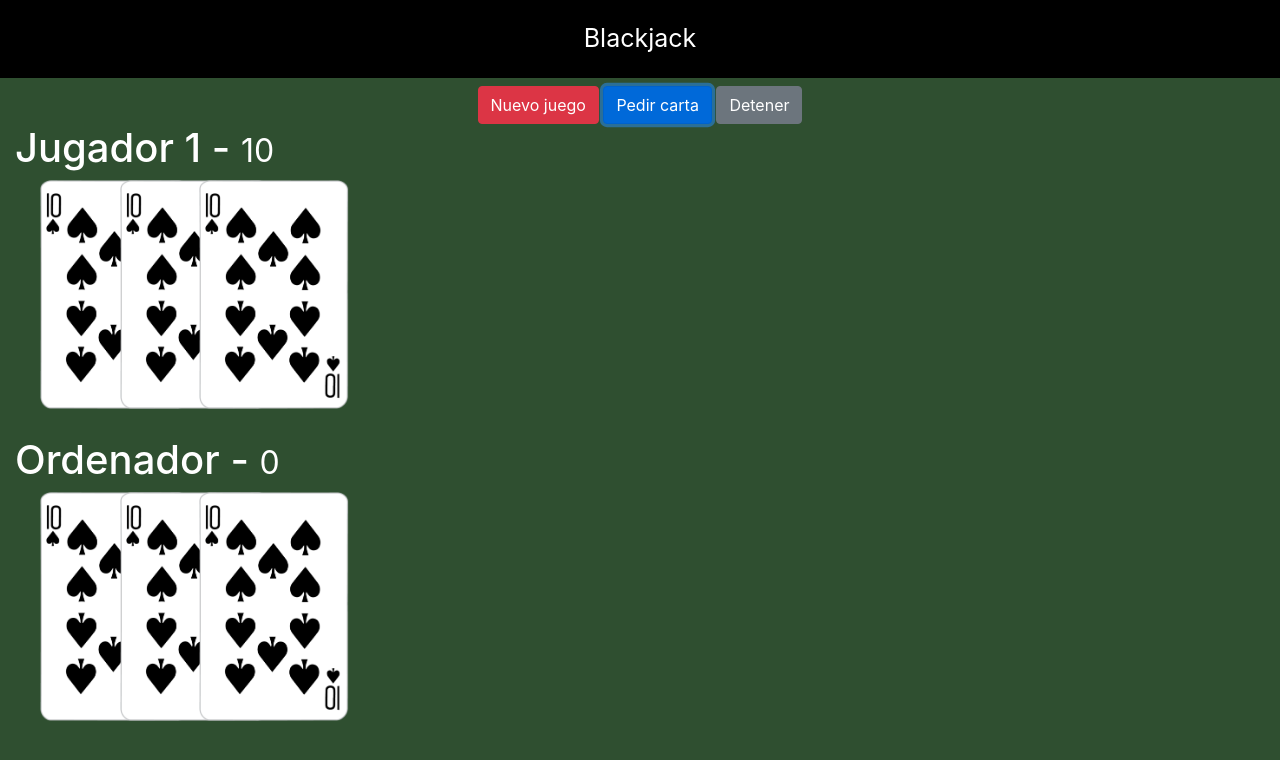
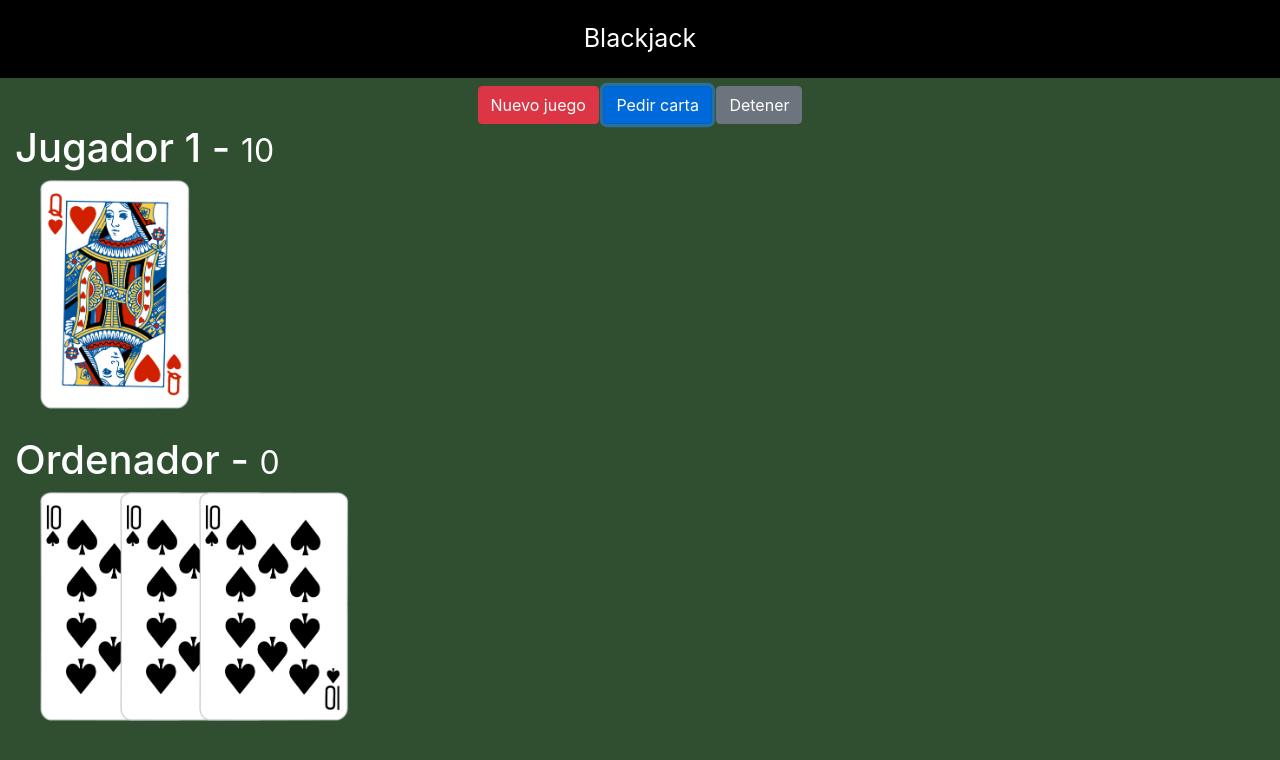
Before and after one commit to ferjavi40/Blackjack-Game, a plain HTML site: page index.html in a window 1280 px wide. Both pictures are taken after a click on the button "Pedir carta". Drawn offline with nearby package versions, Linux system fonts and the light colour scheme.

Commit message:
Feature: Logica de azaaar hecha

```diff
--- a/assets/js/juego.js
+++ b/assets/js/juego.js
@@ -14,7 +14,8 @@ let puntosOrdenador = 0;
 
 //referencias html
 const btnPedir = document.querySelector('#btnPedir');
-const puntosHtml = document.querySelectorAll('small')
+const puntosHtml = document.querySelectorAll('small');
+const divCartasJugador = document.querySelector('#jugador-cartas');
 //Esta funcion crea una nueva baraja.
 let crearDeck = () => {
     for (let i = 2; i <= 10; i++) {
@@ -60,6 +61,18 @@ btnPedir.addEventListener('click', () => {
     puntosJugador = puntosJugador + valorCarta(carta);
     puntosHtml[0].innerText = puntosJugador;
 
+    const imgCarta = document.createElement('img');
+    imgCarta.src= `assets/cartas/${carta}.png`;
+    imgCarta.classList.add('carta');
+    divCartasJugador.append(imgCarta);
+
+    if (puntosJugador > 21){
+        console.log('Lo siento has perdido');
+        btnPedir.disabled = true;
+    }else if (puntosJugador===21){
+        console.log('Haz ganado, felicidades');
+        btnPedir.disabled = true;
+    }
 
 
 });
--- a/index.html
+++ b/index.html
@@ -30,9 +30,7 @@
         <div class="col">
             <h1>Jugador 1 - <small>0</small></h1>
             <div id="jugador-cartas">
-                <img class="carta" src="assets/cartas/10S.png" alt="carta">
-                <img class="carta" src="assets/cartas/10S.png" alt="carta">
-                <img class="carta" src="assets/cartas/10S.png" alt="carta">
+
             </div>
         </div>
     </div>
```
